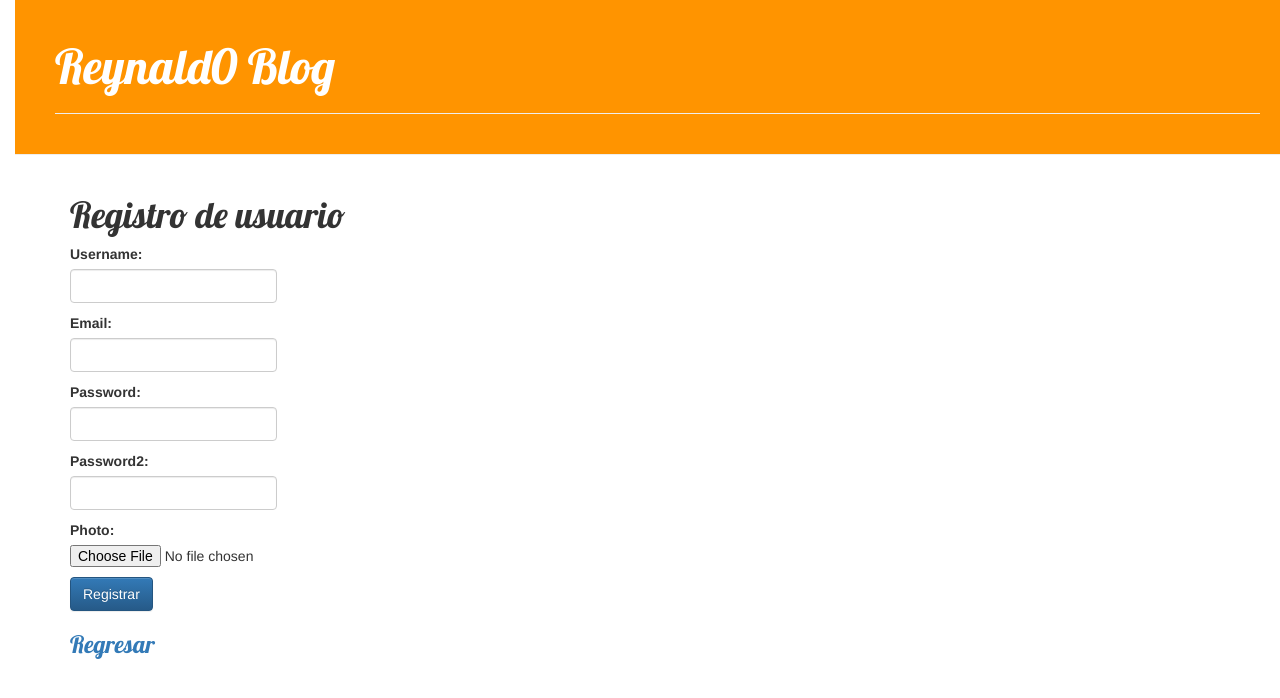
After one commit to Reynald0/mi_primer_blog, a Django app: page /account/registro/ in a window 1280 px wide. The commit adds this page. Shown: the top 698 px of the page. Run offline with Django 3.2, Linux system fonts and the light colour scheme; some libraries are stand-ins or nearby versions.

Commit message:
Inicio, Registro y Cerrar sesion, pueden publicar post

```diff
--- /dev/null
+++ b/account/forms.py
@@ -0,0 +1,43 @@
+# -*- encoding: utf-8 -*-
+from django import forms
+from django.contrib.auth.models import User
+
+class RegisterUser(forms.Form):
+    username = forms.CharField(min_length=5, widget=forms.TextInput(attrs={'class': 'form-control'}))
+    email = forms.EmailField(widget=forms.EmailInput(attrs={'class': 'form-control'}))
+    password = forms.CharField(min_length=5, widget=forms.PasswordInput(attrs={'class': 'form-control'}))
+    password2 = forms.CharField(min_length=5,widget=forms.PasswordInput(attrs={'class': 'form-control'}))
+    photo = forms.ImageField(required=False)
+
+    def clean_username(self):
+        #Comprueba que no exista un username igual en la base de datos
+        username = self.cleaned_data['username']
+        if User.objects.filter(username=username):
+            raise forms.ValidationError('El nombre de usuario ya existe!')
+        return username
+
+    def clean_email(self):
+        #Comprueba que no exista un email igual en la base de datos
+        email = self.cleaned_data['email']
+        if User.objects.filter(email=email):
+            raise forms.ValidationError('El correo ya fue registrado!')
+        return email
+
+    def clean_password2(self):
+        #Comprueba que password y password2 sean iguales
+        password = self.cleaned_data['password']
+        password2 = self.cleaned_data['password2']
+        if password != password2:
+            raise forms.ValidationError('Las contraseñas no coinciden')
+        return password2
+
+class LogUser(forms.Form):
+    username = forms.CharField(min_length=5, widget=forms.TextInput(attrs={'class': 'form-control'}))
+    password = forms.CharField(min_length=5, widget=forms.PasswordInput(attrs={'class': 'form-control'}))
+
+    def clean_user(self):
+        #Comprueba que exista un username en la base de datos
+        username = self.cleaned_data['username']
+        if not User.objects.filter(username=username):
+            raise forms.ValidationError('El nombre de usuario no existe!')
+        return username
--- a/account/models.py
+++ b/account/models.py
@@ -4,3 +4,6 @@ from django.conf import settings
 class UserProfile(models.Model):
     user = models.OneToOneField(settings.AUTH_USER_MODEL)
     photo = models.ImageField(upload_to='profiles', blank=True, null=True)
+
+    def __str__(self):
+        return self.user.username
--- /dev/null
+++ b/account/templates/account/logout.html
@@ -0,0 +1,5 @@
+{% extends 'blog/base.html' %}
+
+{% block content %}
+Hasta luego!
+{% endblock %}
--- /dev/null
+++ b/account/templates/account/registro.html
@@ -0,0 +1,10 @@
+{% extends 'blog/base.html' %}
+
+{% block content %}
+  <h1> Registro de usuario </h1>
+  <form method="POST" class="post-form" enctype="multipart/form-data">
+    {% csrf_token %}
+    {{ form.as_p }}
+    <button type="submit" class="btn btn-primary">Registrar</button>
+  <h3><a href="{% url 'blog.views.post_list' %}">Regresar</a></h3>
+{% endblock %}
--- /dev/null
+++ b/account/urls.py
@@ -0,0 +1,10 @@
+from django.conf.urls import include, url
+from . import views
+
+urlpatterns = [
+    url(r'^registro/$', views.registro_usuario, name='registro_usuario'),
+    url(r'^gracias/(?P<username>[\w]+)/$', views.gracias, name='gracias'),
+    url(r'^login/$', views.login_user, name='login_user'),
+    url(r'^logout/$', views.logout_view, name='logout'),
+
+]
--- a/account/views.py
+++ b/account/views.py
@@ -1,3 +1,93 @@
-from django.shortcuts import render
+# -*- encoding: utf-8 -*-
+from django.contrib import messages
+from django.contrib.auth import authenticate, login, logout
+from django.contrib.auth.models import User
+from django.core.urlresolvers import reverse
+from django.shortcuts import render, redirect
+from .forms import RegisterUser, LogUser
+from .models import UserProfile
+from blog.views import post_list
 
-# Create your views here.
+def registro_usuario(request):
+    if request.method == 'POST':
+        form = RegisterUser(request.POST, request.FILES)
+        #Comprobamos si el formulario es valido
+        if form.is_valid():
+            # En caso de ser valido, obtenemos los datos del formulario.
+            # form.cleaned_data obtiene los datos limpios y los pone en un
+            # diccionario con pares clave/valor, donde clave es el nombre del campo
+            # del formulario y el valor es el valor si existe.
+            cleaned_data = form.cleaned_data
+            username = cleaned_data.get('username')
+            password = cleaned_data.get('password')
+            email = cleaned_data.get('email')
+            photo = cleaned_data.get('photo')
+            # E instanciamos un objeto User, con el username y password
+            user_model = User.objects.create_user(username=username, password=password)
+            # Añadimos el email
+            user_model.email = email
+            # Y guardamos el objeto, esto guardara los datos en la db.
+            user_model.save()
+             # Ahora, creamos un objeto UserProfile, aunque no haya incluido
+            # una imagen, ya quedara la referencia creada en la db.
+            user_profile = UserProfile()
+            # Al campo user le asignamos el objeto user_model
+            user_profile.user = user_model
+            # y le asignamos la photo (el campo, permite datos null)
+            user_profile.photo = photo
+            # Por ultimo, guardamos tambien el objeto UserProfile
+            user_profile.save()
+            # Ahora, redireccionamos a la pagina accounts/gracias.html
+            # Pero lo hacemos con un redirect.
+            return login_view(request)
+    else:
+        form = RegisterUser()
+    return render(request, 'account/registro.html', {'form': form})
+
+def gracias(request, username):
+    return render(request, 'account/gracias.html', {'username': username})
+
+def login_user(request):
+    if request.method == 'POST':
+        form = LogUser(request.POST)
+        error = True
+        if form.is_valid():
+            username = request.POST.get('username')
+            password = request.POST.get('password')
+            user = authenticate(username=username, password=password)
+            if user is not None:
+                if user.is_active:
+                    login(request, user)
+                    return post_list(request)
+            else:
+                return render(request, 'account/login.html', {'form' : form, 'error': error })
+        else:
+            return render(request, 'account/login.html', {'form' : form, 'error': error })
+    else:
+        form = LogUser()
+        return render(request, 'account/login.html', {'form' : form})
+
+def login_view(request):
+    # Si el usuario esta ya logueado, lo redireccionamos a index_view
+    if request.user.is_authenticated():
+        return post_list(request)
+
+    mensaje = ''
+    if request.method == 'POST':
+        username = request.POST.get('username')
+        password = request.POST.get('password')
+        user = authenticate(username=username, password=password)
+        if user is not None:
+            if user.is_active:
+                login(request, user)
+            else:
+                # Redireccionar informando que la cuenta esta inactiva
+                # Lo dejo como ejercicio al lector :)
+                pass
+        mensaje = 'Nombre de usuario o contraseña no valido'
+    return post_list(request)
+
+def logout_view(request):
+    logout(request)
+    messages.success(request, 'Desconectado!')
+    return post_list(request)
--- a/blog/templates/blog/base.html
+++ b/blog/templates/blog/base.html
@@ -9,7 +9,8 @@
         </head>
         <body>
             <div class="page-header">
-              <a href="{% url 'blog.views.post_new' %}" class="top-menu"><span class="glyphicon glyphicon-plus"></span></a>
+              {% block opciones %}
+              {% endblock opciones%}
               <h1><a href="{% url 'home' %}">Reynald0 Blog</a></h1>
               <hr>
             </div>
@@ -17,7 +18,7 @@
                 <div class="row">
                     <div class="col-md-8">
                         {% block content %}
-                        {% endblock %}
+                        {% endblock content%}
                     </div>
                 </div>
             </div>
--- a/blog/templates/blog/no.html
+++ b/blog/templates/blog/no.html
@@ -1,6 +1,6 @@
 {% extends 'blog/base.html' %}
 
 {% block content %}
-        <div class="alert alert-danger" role="alert"><strong>NO</strong> has iniciado sesion! Por favor inicia sesión o registrate.</div>
+    <div class="alert alert-danger" role="alert"><strong>NO</strong> has iniciado sesion! Por favor inicia sesión o registrate.</div>
     <h3><a href="{% url 'blog.views.post_list' %}">Regresar</a></h3>
 {% endblock %}
--- a/mysite/settings.py
+++ b/mysite/settings.py
@@ -106,3 +106,6 @@ STATIC_ROOT = os.path.join(BASE_DIR, 'static')
 
 LOGIN_URL = '/account/login/'
 LOGOUT_URL = '/account/logout/'
+
+MEDIA_ROOT = os.path.join(BASE_DIR, 'account/media')
+MEDIA_URL = '/account/media/'
--- a/mysite/urls.py
+++ b/mysite/urls.py
@@ -1,9 +1,11 @@
 from django.conf.urls import include, url
 from django.contrib import admin
+
 
 urlpatterns = [
     # Examples:
     # url(r'^$', 'mysite.views.home', name='home'),
     url(r'^r3glog/', include(admin.site.urls)),
     url(r'', include('blog.urls')),
+    url(r'^account/', include('account.urls')),
 ]
```
Also changed, not shown: account/templates/account/gracias.html (added, +7 -0 lines), account/templates/account/login.html (added, +13 -0 lines), blog/templates/blog/post_list.html (+11 -0 lines), blog/views.py (+7 -2 lines), account/media/profiles/10582744_795722460538585_1744429602_n.jpg (added), account/media/profiles/foto_Bernard.jpg (added), account/media/profiles/foto_Bernard_GEt1Y3U.jpg (added).
